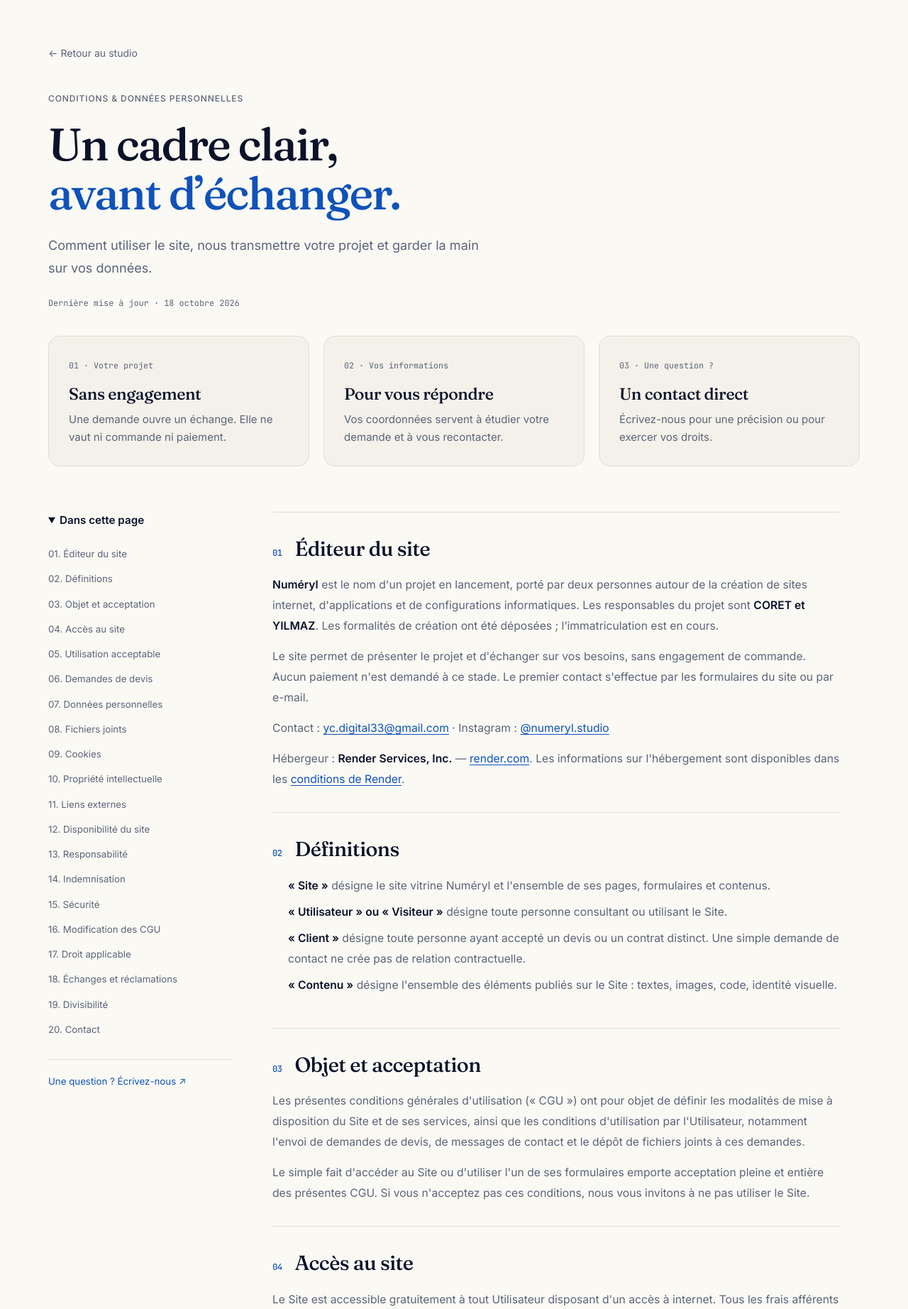
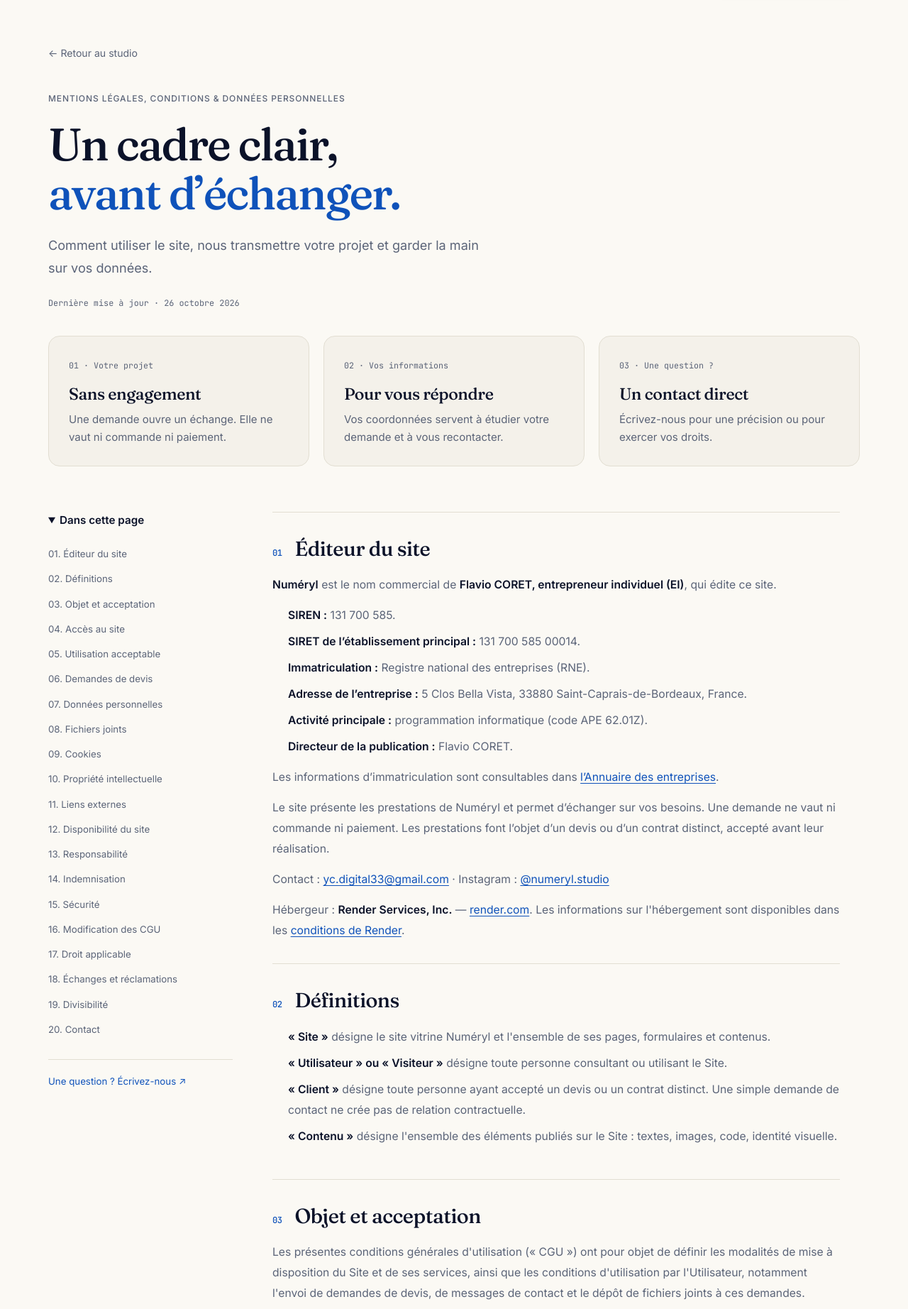
Before and after one commit to AstonDiv1/YC, a Flask app: page /conditions-utilisation in a window 1280 px wide. Shown: the part 80-1924 px from the top of the page at 71% size. Run offline with Flask 3, Linux system fonts and the light colour scheme.

Commit message:
Identifier Numéryl après son immatriculation (#29)
Co-authored-by: Codex <codex@local.invalid>

```diff
--- a/GITH/templates/conditions.html
+++ b/GITH/templates/conditions.html
@@ -3,8 +3,8 @@
 <head>
 <meta charset="UTF-8">
 <meta name="viewport" content="width=device-width, initial-scale=1.0">
-<title>Conditions d’utilisation et données personnelles — Numéryl</title>
-<meta name="description" content="Les conditions d’utilisation de Numéryl : demandes sans engagement, données personnelles, fichiers joints et contact.">
+<title>Mentions légales, conditions d’utilisation et données personnelles — Numéryl</title>
+<meta name="description" content="L’identité légale de Numéryl, nom commercial de Flavio CORET EI, et les conditions d’utilisation : demandes de devis, données personnelles et contact.">
 <link rel="canonical" href="{{ public_site_url }}/conditions-utilisation">
 <meta name="robots" content="noindex,follow">
 <meta property="og:type" content="website">
@@ -24,7 +24,7 @@
 
 <link rel="stylesheet" href="/static/css/site.css?v=20261010-numeryl">
 
-<meta property="og:title" content="Conditions d’utilisation — Numéryl">
+<meta property="og:title" content="Mentions légales et conditions d’utilisation — Numéryl">
 <meta property="og:url" content="{{ public_site_url }}/conditions-utilisation">
 <link rel="stylesheet" href="/static/css/legal.css?v=20261010-numeryl">
 <link rel="stylesheet" href="/static/css/mobile-motion.css?v=20261019"><script type="module" src="/static/js/mobile-motion.mjs?v=20261019"></script><link rel="stylesheet" href="/static/css/studio-refinements.css?v=20261019"></head>
@@ -34,10 +34,10 @@
 <main id="top">
   <div class="container legal-hero">
     <a class="legal-back" href="/">← Retour au studio</a>
-    <div class="eyebrow">Conditions &amp; données personnelles</div>
+    <div class="eyebrow">Mentions légales, conditions &amp; données personnelles</div>
     <h1>Un cadre clair,<br><span class="accent">avant d’échanger.</span></h1>
     <p class="legal-intro">Comment utiliser le site, nous transmettre votre projet et garder la main sur vos données.</p>
-    <p class="legal-date">Dernière mise à jour · 18 octobre 2026</p>
+    <p class="legal-date">Dernière mise à jour · 26 octobre 2026</p>
     <div class="legal-highlights">
       <a href="#s06"><span>01 · Votre projet</span><h2>Sans engagement</h2><p>Une demande ouvre un échange. Elle ne vaut ni commande ni paiement.</p></a>
       <a href="#s07"><span>02 · Vos informations</span><h2>Pour vous répondre</h2><p>Vos coordonnées servent à étudier votre demande et à vous recontacter.</p></a>
@@ -72,13 +72,23 @@
     </aside>
     <div class="legal-content">    <section id="s01">
       <h2><span class="num">01</span> Éditeur du site</h2>
-      <p><strong>Numéryl</strong> est le nom d'un projet en lancement, porté
-      par deux personnes autour de la création de sites internet, d'applications
-      et de configurations informatiques. Les responsables du projet sont <strong>CORET et YILMAZ</strong>.
-      Les formalités de création ont été déposées ; l’immatriculation est en cours.</p>
-      <p>Le site permet de présenter le projet et d'échanger sur vos besoins,
-      sans engagement de commande. Aucun paiement n'est demandé à ce stade.
-      Le premier contact s'effectue par les formulaires du site ou par e-mail.</p>
+      <p><strong>Numéryl</strong> est le nom commercial de <strong>Flavio CORET,
+      entrepreneur individuel (EI)</strong>, qui édite ce site.</p>
+      <ul>
+        <li><strong>SIREN :</strong> 131 700 585.</li>
+        <li><strong>SIRET de l’établissement principal :</strong> 131 700 585 00014.</li>
+        <li><strong>Immatriculation :</strong> Registre national des entreprises (RNE).</li>
+        <li><strong>Adresse de l’entreprise :</strong> 5 Clos Bella Vista,
+        33880 Saint-Caprais-de-Bordeaux, France.</li>
+        <li><strong>Activité principale :</strong> programmation informatique (code APE 62.01Z).</li>
+        <li><strong>Directeur de la publication :</strong> Flavio CORET.</li>
+      </ul>
+      <p>Les informations d’immatriculation sont consultables dans
+      <a href="https://annuaire-entreprises.data.gouv.fr/entreprise/flavio-coret-numeryl-131700585"
+         target="_blank" rel="noopener">l’Annuaire des entreprises</a>.</p>
+      <p>Le site présente les prestations de Numéryl et permet d’échanger sur vos besoins.
+      Une demande ne vaut ni commande ni paiement. Les prestations font l’objet
+      d’un devis ou d’un contrat distinct, accepté avant leur réalisation.</p>
       <p>Contact : <a href="mailto:{{ public_contact_email }}">{{ public_contact_email }}</a>
       · Instagram : <a href="https://instagram.com/numeryl.studio" target="_blank" rel="noopener">@numeryl.studio</a></p>
       <p>Hébergeur : <strong>Render Services, Inc.</strong> —
@@ -169,8 +179,9 @@
 
     <section id="s07">
       <h2><span class="num">07</span> Données personnelles &amp; RGPD</h2>
-      <p>Numéryl agit en qualité de responsable de traitement pour les
-      données collectées via le Site.</p>
+      <p><strong>Flavio CORET, entrepreneur individuel (EI), exerçant sous le nom
+      commercial Numéryl</strong>, est le responsable de traitement des données
+      collectées via le Site.</p>
 
       <h3>Données collectées</h3>
       <p>Les informations transmises via les formulaires (nom, e-mail,
@@ -195,7 +206,7 @@
       </div>
 
       <h3>Destinataires</h3>
-      <p>Les données ne sont pas revendues. Elles sont accessibles aux responsables du projet
+      <p>Les données ne sont pas revendues. Elles sont accessibles aux personnes habilitées de Numéryl
       et aux prestataires nécessaires au fonctionnement du service : <strong>Render</strong>
       pour l'hébergement, <strong>Resend</strong> pour la transmission des notifications et
       <strong>Infomaniak Mail</strong> pour la réception et les échanges depuis contact@numeryl.fr. Les fils professionnels antérieurs peuvent encore être conservés dans <strong>Google Gmail</strong>. Certains de ces
@@ -331,7 +342,7 @@
       <h2><span class="num">18</span> Échanges et réclamations</h2>
       <p>Pour toute difficulté concernant le site ou votre demande, contactez-nous par e-mail.
       Le site ne permet actuellement ni commande ni paiement. Avant toute commercialisation
-      auprès de consommateurs, les informations relatives au professionnel et au médiateur
+      auprès de consommateurs, les informations relatives au médiateur
       compétent devront être précisées dans les documents contractuels applicables.</p>
     </section>
 
--- a/GITH/templates/index.html
+++ b/GITH/templates/index.html
@@ -277,7 +277,7 @@
 <details><summary>Sous quel délai pouvez-vous livrer ?</summary><p>Le calendrier dépend du projet, de notre disponibilité et de la réception de vos informations. Il est confirmé avant le démarrage. Si vous avez une date impérative, indiquez-la dès le premier échange.</p></details>
 <details><summary>Je n’ai pas encore de logo ou de photos : comment avancer ?</summary><p>Nous pouvons définir une direction visuelle et organiser le contenu avec vous. La photographie et une identité de marque complète font l’objet d’un périmètre séparé. Nous utilisons des ressources dont les droits sont établis, sans inventer de photos de vos réalisations.</p></details>
 <details><summary>Que montrent les projets du portfolio ?</summary><p>Ce sont des projets originaux créés par le studio pour explorer des sites et des outils web. Les identités et les données sont fictives. Chaque projet explique ses interactions, ses fonctions simulées et ses limites ; il ne constitue pas une référence de commande client.</p></details>
-<details><summary>Comment commencer un projet ?</summary><p>Décrivez votre activité et votre objectif en quelques lignes. Le premier échange est sans engagement. Numéryl est en lancement : les formalités ont été déposées et l’immatriculation est en cours. Le cadre professionnel, le devis et les conditions seront établis avant toute commande payante.</p></details>
+<details><summary>Comment commencer un projet ?</summary><p>Décrivez votre activité et votre objectif en quelques lignes. Le premier échange est sans engagement. Numéryl est le nom commercial de Flavio CORET, entrepreneur individuel (EI), immatriculé au RNE sous le numéro SIREN 131 700 585. Un devis et les conditions de la prestation sont définis avant votre accord. <a href="/conditions-utilisation#s01">Consulter nos mentions légales</a>.</p></details>
 </div></div></section>
 
 <!-- ============= CONTACT ============= -->
```
